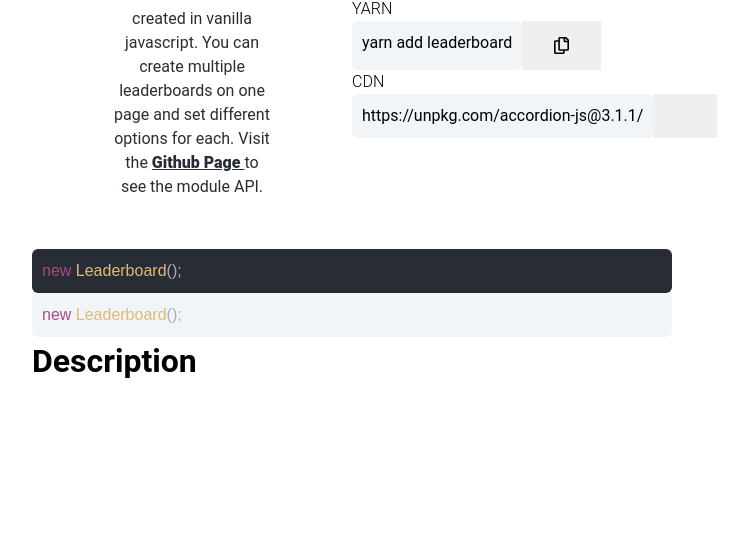
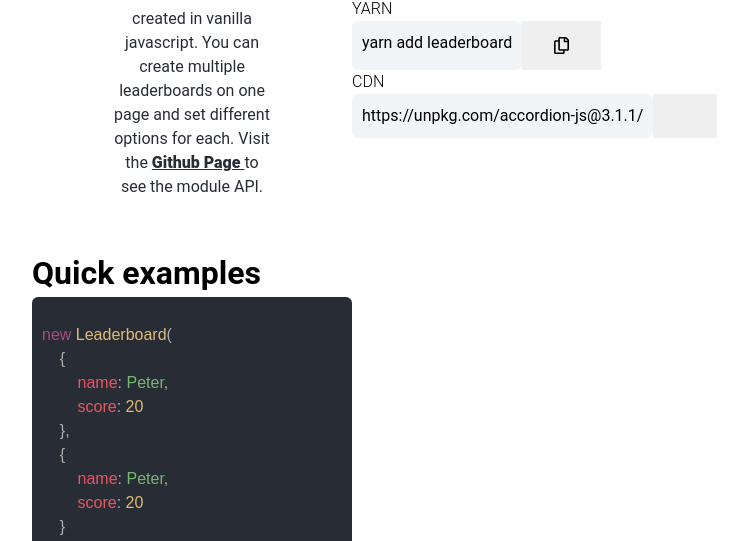
Before and after one commit to Patryk-Rozwadowski/npm-leaderboard-doc, a website built with Parcel: page index.html in a window 1280 px wide. Shown: the part 259-800 px from the top of the page, without its empty margins (288-1036 px from the left). Built offline with nearby package versions, Linux system fonts and the light colour scheme; what @patryk.rozwadowski/leaderboard would draw is missing.

Commit message:
Add basic example section

```diff
--- a/index.html
+++ b/index.html
@@ -84,9 +84,35 @@
 
             </div>
         </div>
+    </div>
 
-
-    </div>
+    <section class="documentation">
+        <div class="container width-50">
+            <h5 class="text text-header">Quick examples</h5>
+            <div class="container">
+                <div class="container-code">
+                    <pre class="text-code">
+<span class="text-code-function">new</span> <span class="text-code-class">Leaderboard<span
+                            class="text-code-primary">(
+    {
+        <span class="text-code-variable">name</span>: <span class="text-code-string">Peter</span>,
+        <span class="text-code-variable">score</span>: <span class="text-code-class">20</span>
+    },
+    {
+        <span class="text-code-variable">name</span>: <span class="text-code-string">Peter</span>,
+        <span class="text-code-variable">score</span>: <span class="text-code-class">20</span>
+    }
+);
+                    </span>
+                </span>
+                    </pre>
+                </div>
+            </div>
+        </div>
+        <div class="container width-50">
+            <div class="lb_root_example lb_root_example_basic"></div>
+        </div>
+    </section>
 
 
     <div class="container">
@@ -108,19 +134,7 @@
             </p>
         </div>
     </div>
-
-
-    <section class="documentation">
-        <div class="container width-50">
-            <h5 class="text text-header">Description</h5>
-        </div>
-        <div class="container width-50">
-            <div class="lb_root_example lb_root_example_basic"></div>
-        </div>
-    </section>
-
 </main>
-
 </body>
 <script src="index.js" type="module"></script>
 </html>
--- a/style/const.scss
+++ b/style/const.scss
@@ -10,6 +10,7 @@
 $code-primary-color: #afb0b0;
 $code-class-color: #dfbb78;
 $code-function-color: #a94b84;
+$code-string-color: #76b671;
 
 $container-code-color: #282c34;
 $container-code-secondary-color: #f1f5f7;
--- a/style/typography/typography.scss
+++ b/style/typography/typography.scss
@@ -55,6 +55,10 @@
         color: $code-primary-color;
       }
 
+      &-string {
+        color: $code-string-color;
+      }
+
       &-function {
         color: $code-function-color;
       }
```
